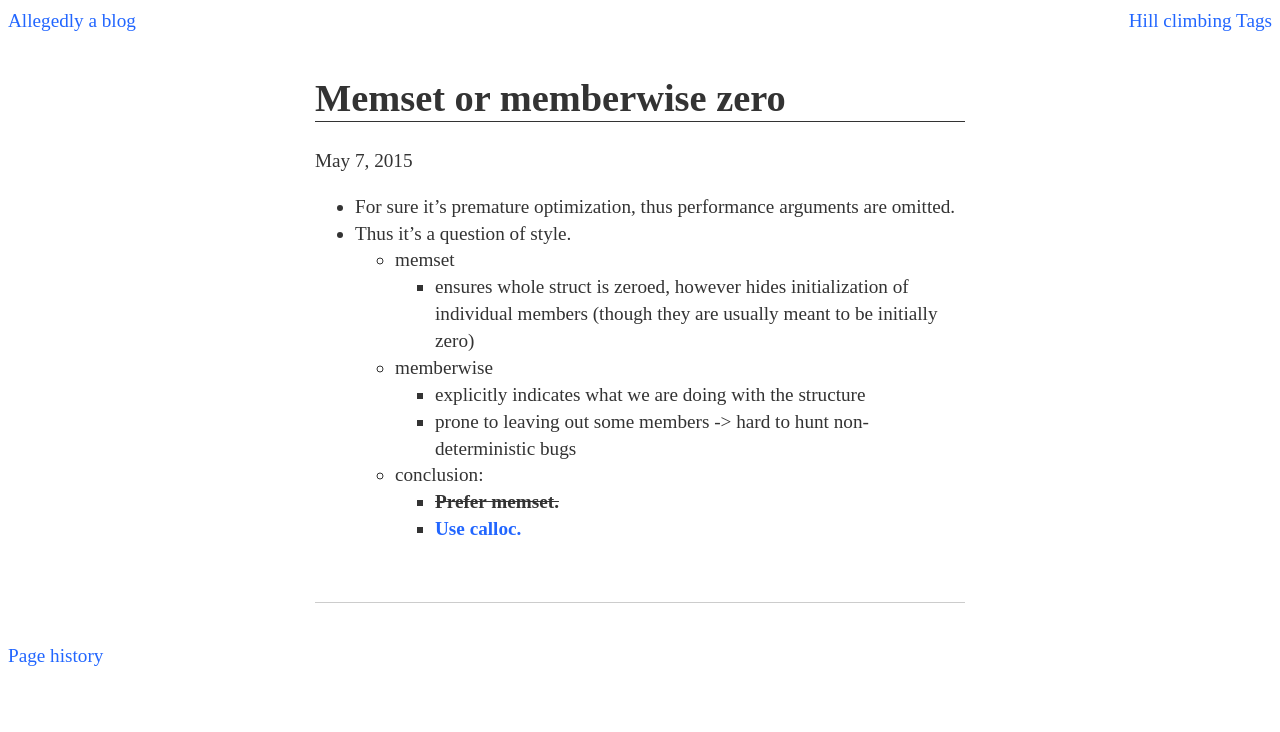
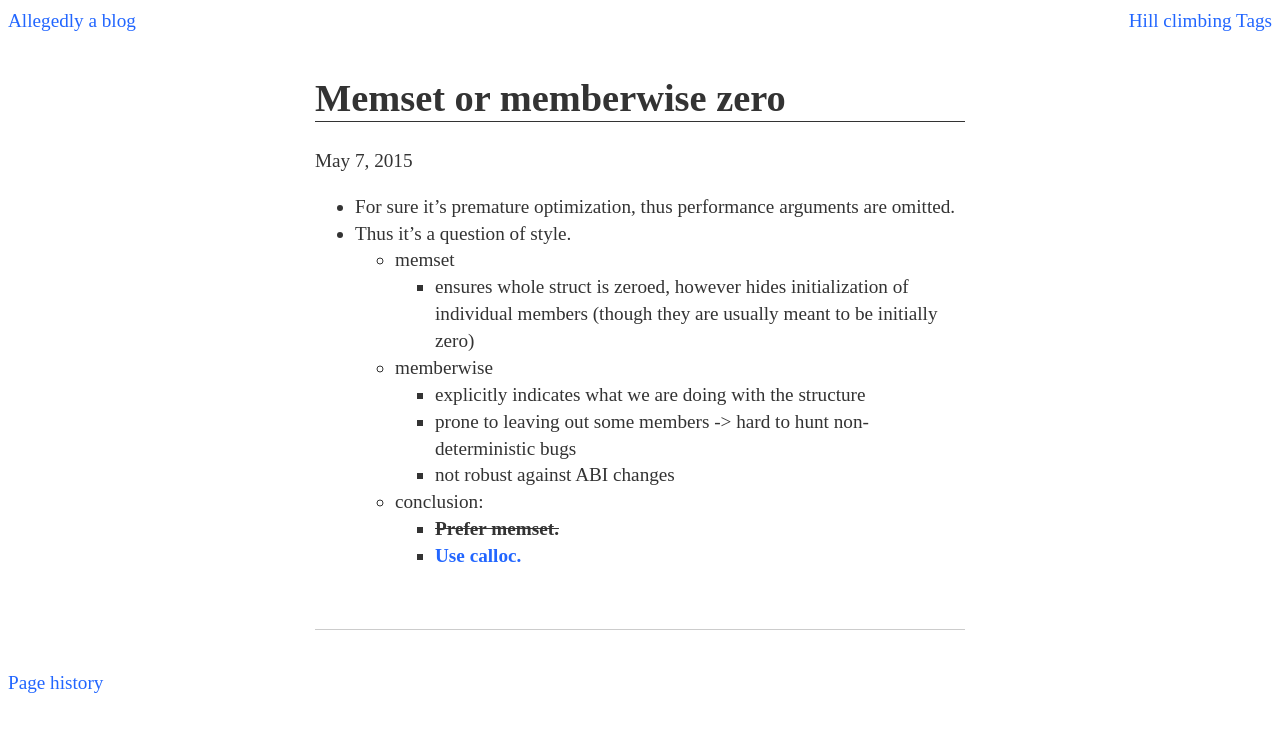
Before and after one commit to Werkov/Werkov.github.io, a Jekyll site: the page built from _posts/2015-05-07-memset.md, in a window 1280 px wide. Shown: the top 732 px of the page. Built offline with Jekyll 4.4.1, drawn with Linux system fonts in a browser that asks for light colours.

Commit message:
Memset post argument about ABI

```diff
--- a/_posts/2015-05-07-memset.md
+++ b/_posts/2015-05-07-memset.md
@@ -13,6 +13,7 @@ tags: programming
     * memberwise
       * explicitly indicates what we are doing with the structure
       * prone to leaving out some members -> hard to hunt non-deterministic bugs
+      * not robust against ABI changes
     * conclusion:
       * <del>**Prefer memset.**</del>
       * **[Use calloc.][1]**
```
